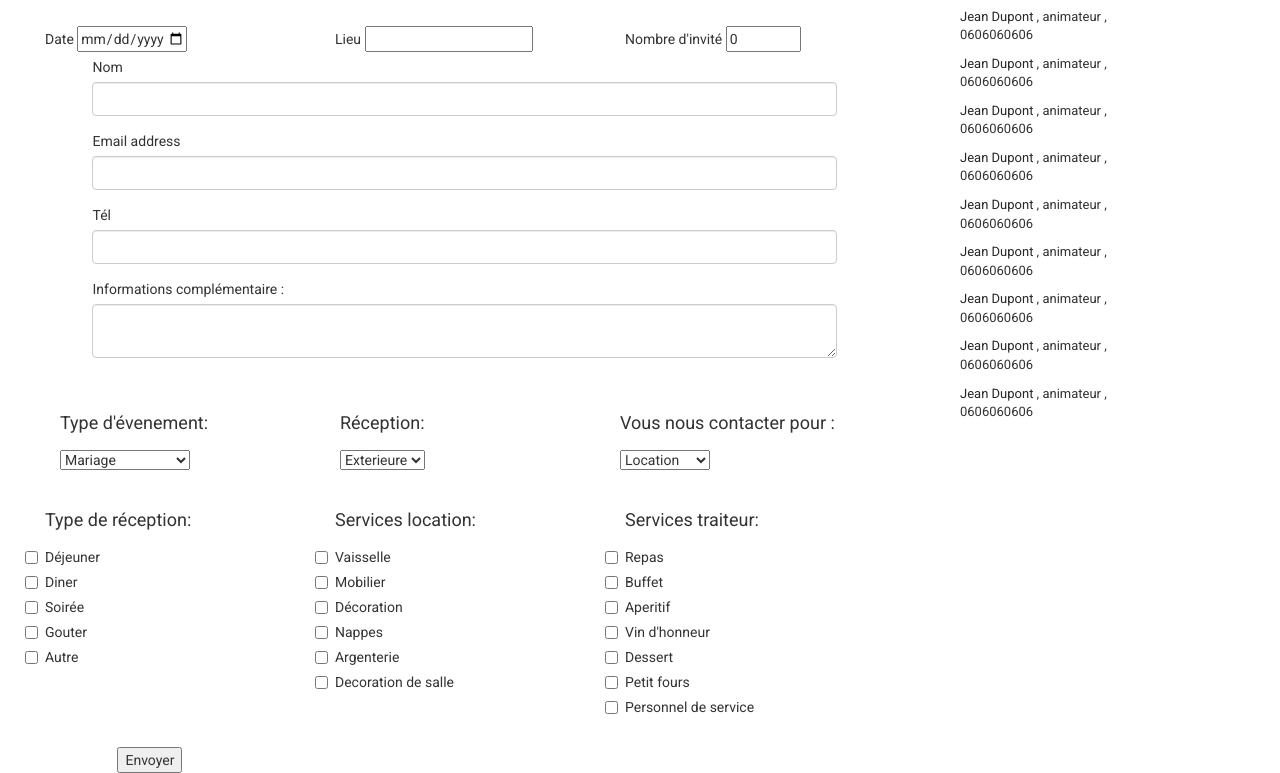
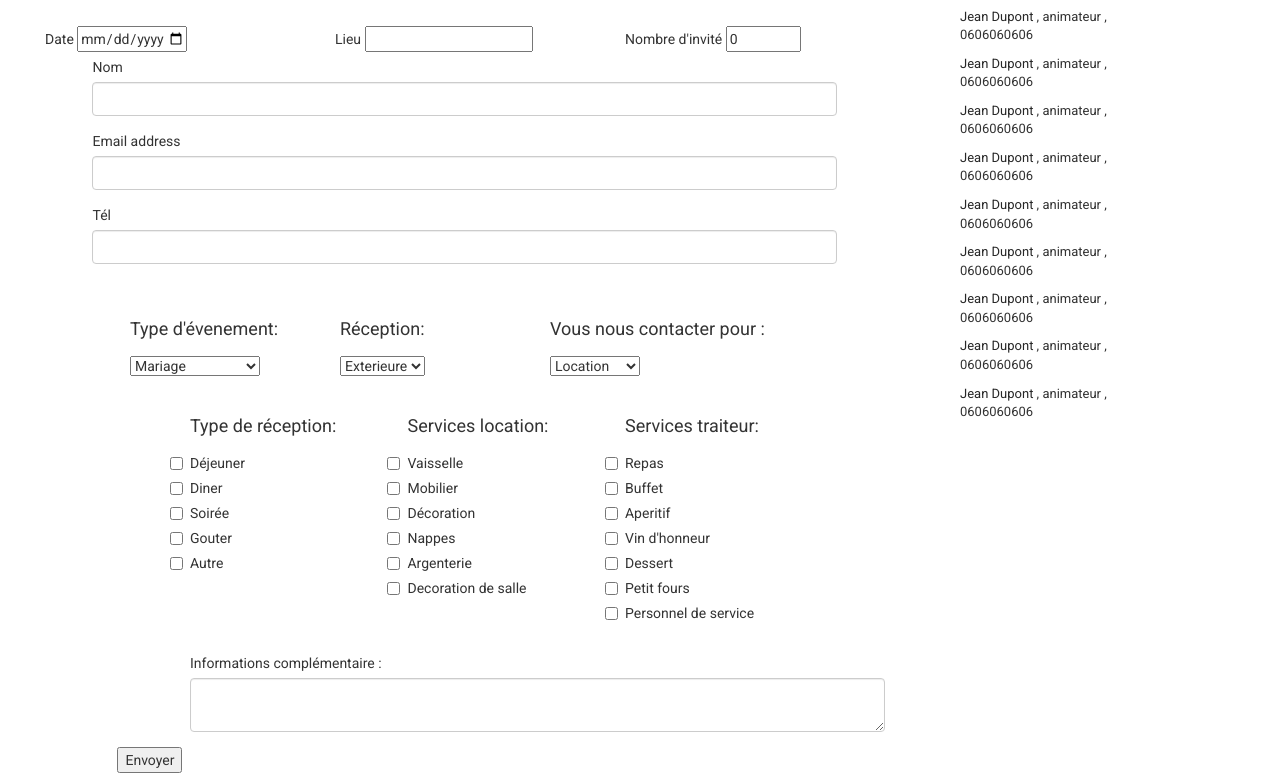
Before and after one commit to Juliette3529/fedala.2, a plain HTML site: page contact.html in a window 1280 px wide. Shown: the part 157-930 px from the top of the page. Drawn offline with nearby package versions, Linux system fonts and the light colour scheme.

Commit message:
mise en forme formulaire contact

```diff
--- a/contact.html
+++ b/contact.html
@@ -77,17 +77,13 @@
                                 <div class="form-group">
                                     <label for="exampleInputName2">Tél</label>
                                     <input type="Tél" class="form-control" id="exampleInputTél"> </div>
-                                <div class="form-group">
-                                    <label for="textarea">Informations complémentaire : </label>
-                                    <textarea id="textarea" type="textarea" class="form-control"></textarea>
-                                </div>
                             </form>
                         </div>
                     </div>
                     <!--zone options-->
                     <div class="col-md-12 container option">
                         <div class="col-md-12 option_form">
-                           <div class="col-md-4">
+                           <div class="col-md-3 col-md-offset-1">
                             <h4>Type d'évenement:</h4>
                             <form>
                                 <select name="nom" size="1">
@@ -100,7 +96,7 @@
                                                             <OPTION>Autre </select>
                             </form>
                         </div>
-                        <div class="col-md-4">
+                        <div class="col-md-3">
                             <h4>Réception:</h4>
                             <form>
                                 <select name="nom" size="1">
@@ -122,7 +118,7 @@
                         </div>
 
                         <!--checkbox type_de_reception-->
-                        <div class="col-md-4 type_de_reception">
+                        <div class="col-md-3 col-md-offset-2 type_de_reception">
                             <h4>Type de réception:</h4>
                             <label class="checkbox">
                                 <input type="checkbox" value="">Déjeuner</label>
@@ -139,7 +135,7 @@
                                 Autre<br>
                                 </label>
                             <br> </div>
-                        <div class="col-md-4 presta">
+                        <div class="col-md-3  presta">
                             <h4>Services location:</h4>
                             <label class="checkbox">
                                 <input type="checkbox" value="">Vaisselle</label>
@@ -154,7 +150,7 @@
                             <label class="checkbox">
                                 <input type="checkbox" value="">Decoration de salle</label>
                                 <br></div>
-                        <div class="col-md-4">
+                        <div class="col-md-3">
                             <h4>Services traiteur:</h4>
                             <label class="checkbox">
                                 <input type="checkbox" value="">Repas</label>
@@ -171,6 +167,12 @@
                             <label class="checkbox">
                                 <input type="checkbox" value="">Personnel de service</label>
                             <br> </div>
+                                    <div class="col-md-10 col-md-offset-2">
+                                         <div class="form-group">
+                                    <label for="textarea">Informations complémentaire : </label>
+                                    <textarea id="textarea" type="textarea" class="form-control"></textarea>
+                                </div>
+                                    </div>
                             <!--Fin des options-->
                         <div class="col-md-offset-1 col-md-9">
                             <button>Envoyer</button>
```
